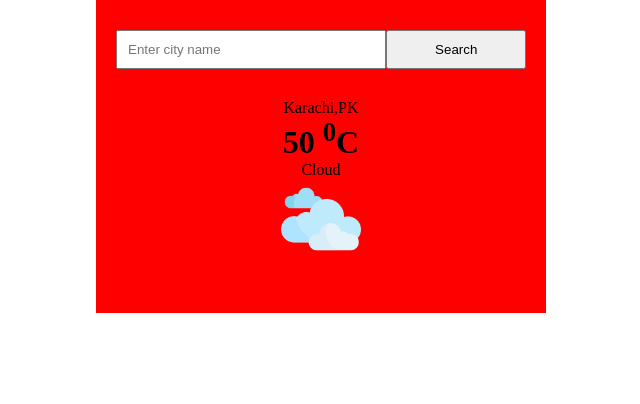
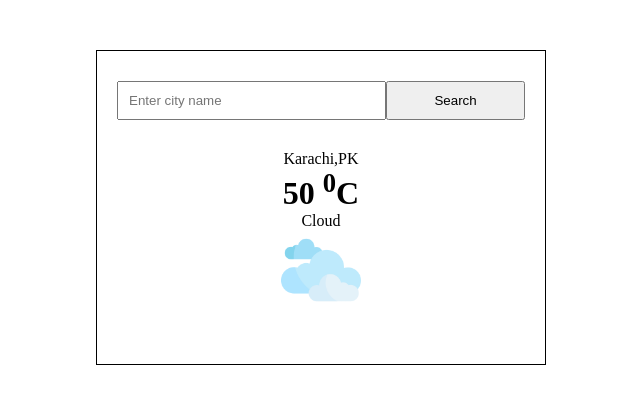
Before and after one commit to MFaizanali2/weather-app, a plain HTML site: page index.html in a window 1280 px wide. Shown: the whole page, without its empty margins (319-959 px from the left). Drawn offline with Linux system fonts and the light colour scheme.

Commit message:
Update style.css

```diff
--- a/style.css
+++ b/style.css
@@ -9,8 +9,9 @@ html,body{
 }
 .container{
     max-width: 450px;
-    margin: 0 auto;
-    background-color: red;
+    margin: 50px auto;
+    /* background-color: red; */
+    border: 1px solid;
     padding: 30px 20px;
     text-align: center;
 }
```
